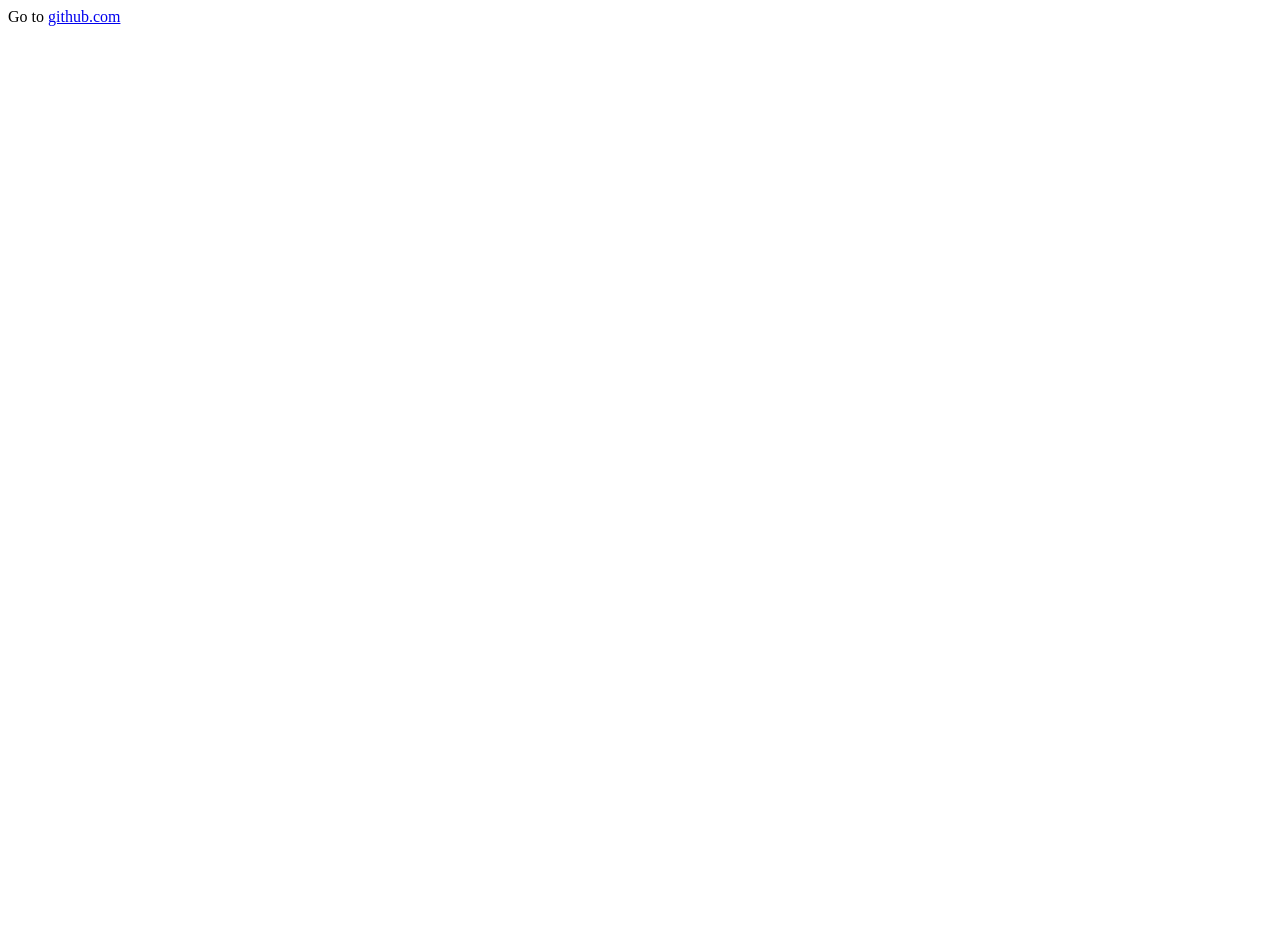
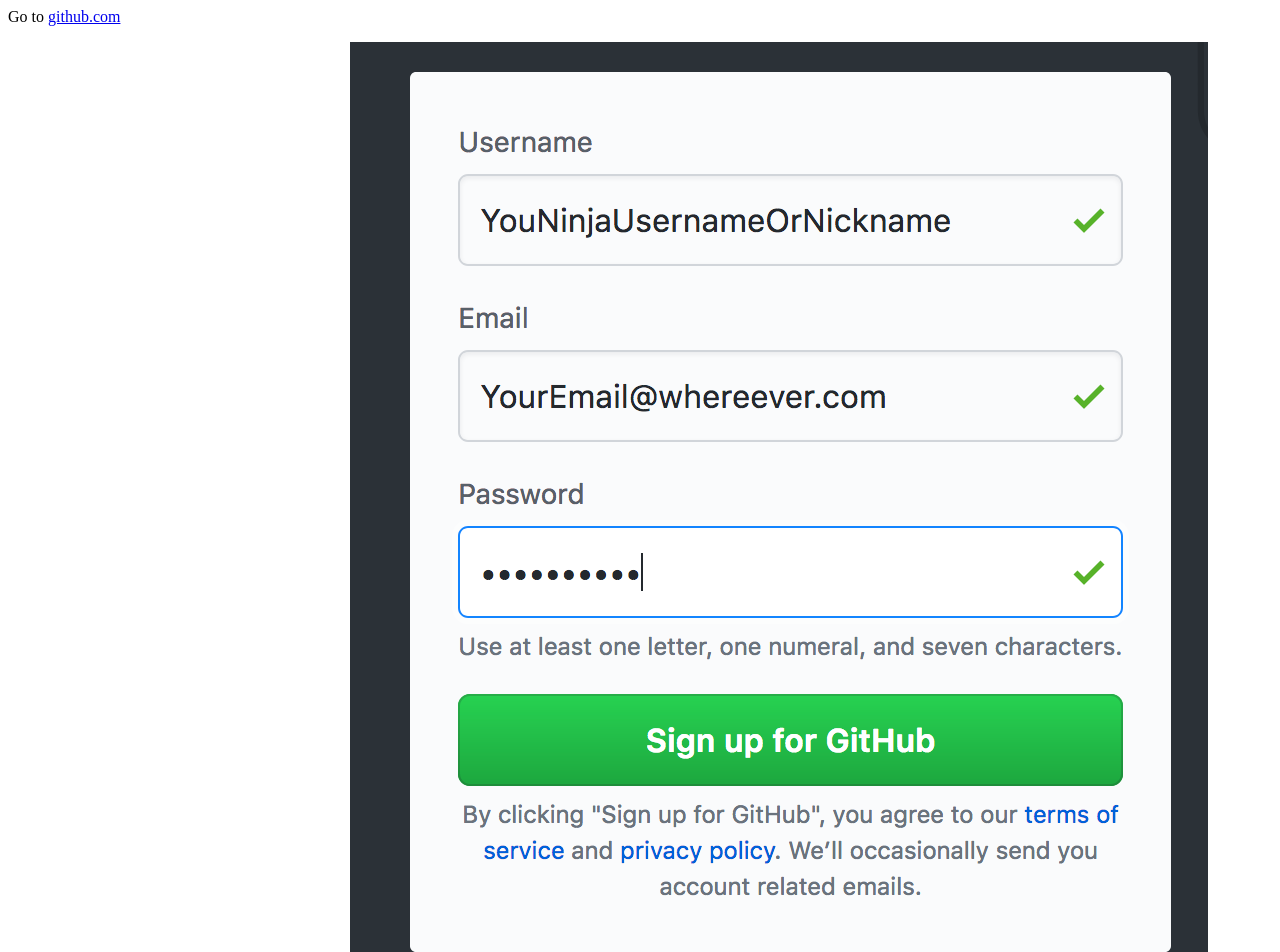
Before and after one commit to coderdojogalwayweb/MyFirstWebsite, a plain HTML site: page HostOnGithub.html in a window 1280 px wide. Shown: the top 952 px of the page. Before the commit the page ends 800 px from the top, so only its background shows below. Drawn offline with Linux system fonts and the light colour scheme.

Commit message:
new account

```diff
--- a/HostOnGithub.html
+++ b/HostOnGithub.html
@@ -4,5 +4,9 @@
 </head>
 <body>
 Go to <a href="https://github.com">github.com</a>
+<p>
+Enter your email and pick a username and password.
+
+<img alt="" src="images/newaccount.png">
 </body>
 </html>
```
Also changed, not shown: images/newaccount.png (added).
